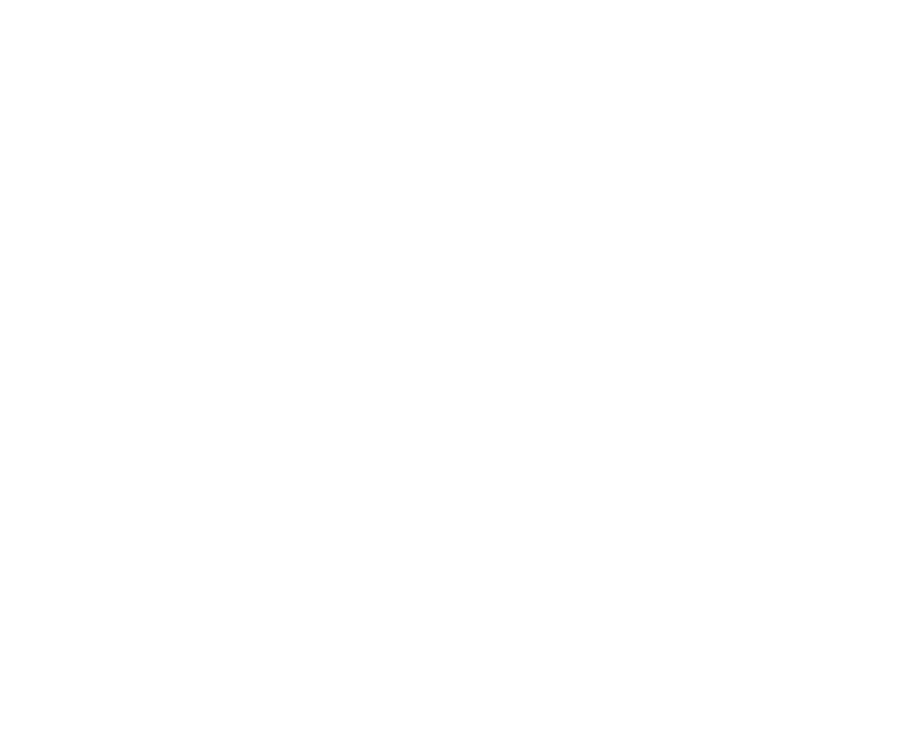
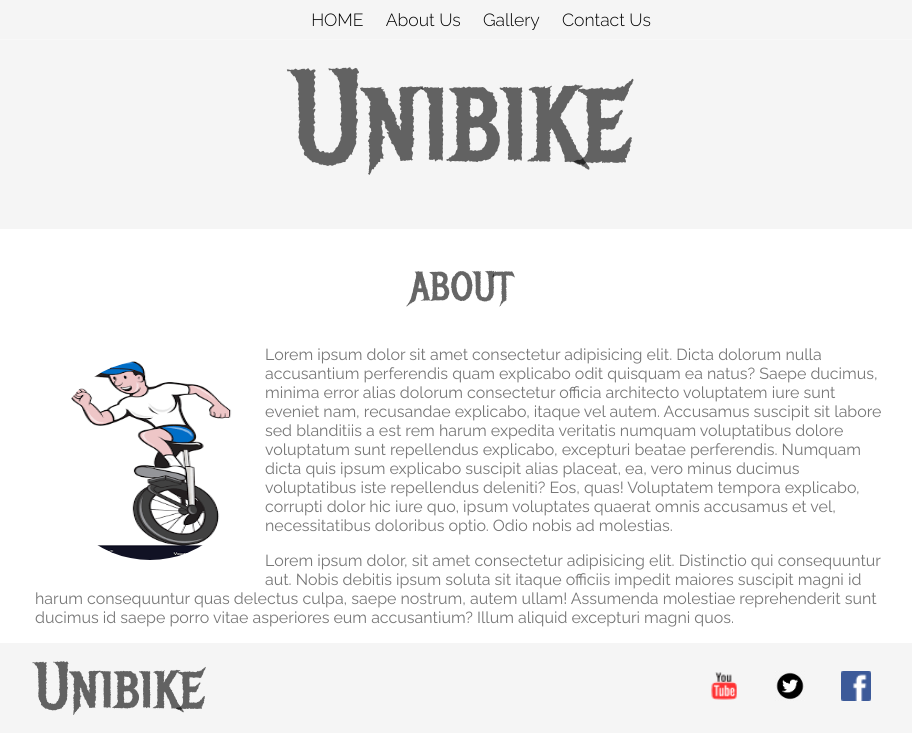
Before and after one commit to syed-yadish/project_unicycle, a plain HTML site: page pages/products.html in a window 1280 px wide. Shown: the whole page, without its empty margins (179-1091 px from the left). Drawn offline with Linux system fonts and the light colour scheme.

Commit message:
product.css page and images

```diff
--- a/pages/products.html
+++ b/pages/products.html
@@ -3,7 +3,84 @@
   <head>
     <meta charset="UTF-8" />
     <meta name="viewport" content="width=device-width, initial-scale=1.0" />
-    <title>Document</title>
+    <link rel="stylesheet" href="/styles/products.css" />
+    <title>Unicycle</title>
   </head>
-  <body></body>
+  <body>
+    <header class="main-header">
+      <!-- <nav class="nav">
+        <a href="index.html">
+          <img class="logo" src="/images-aboutPage/logo.jpeg" alt="logo"
+        /></a>
+        <h1 class="name">UniBikes</h1>
+        <ul class="navli">
+          <li class="home"><a href="index.html">Home</a></li>
+          <li class="about"><a href="pages/aboutus.html">About Us</a></li>
+          <li class="gallery"><a href="pages/gallery.html">Gallery</a></li>
+          <li class="contact"><a href="pages/contact.html">Contact Us</a></li>
+        </ul>
+      </nav> -->
+      <nav class="nav main-nav">
+        <ul>
+          <li><a href="index.html">HOME</a></li>
+          <li><a href="pages/aboutus.html">About Us</a></li>
+          <li><a href="pages/gallery.html">Gallery</a></li>
+          <li><a href="pages/contact.html">Contact Us</a></li>
+        </ul>
+      </nav>
+
+      <h1 class="unicycle-name unicycle-name-large">Unibike</h1>
+    </header>
+
+    <section class="content-section container">
+      <h2 class="section-header">ABOUT</h2>
+      <img class="about-unicycle-image" src="/images-aboutPage/about1.png" />
+      <p>
+        Lorem ipsum dolor sit amet consectetur adipisicing elit. Dicta dolorum
+        nulla accusantium perferendis quam explicabo odit quisquam ea natus?
+        Saepe ducimus, minima error alias dolorum consectetur officia architecto
+        voluptatem iure sunt eveniet nam, recusandae explicabo, itaque vel
+        autem. Accusamus suscipit sit labore sed blanditiis a est rem harum
+        expedita veritatis numquam voluptatibus dolore voluptatum sunt
+        repellendus explicabo, excepturi beatae perferendis. Numquam dicta quis
+        ipsum explicabo suscipit alias placeat, ea, vero minus ducimus
+        voluptatibus iste repellendus deleniti? Eos, quas! Voluptatem tempora
+        explicabo, corrupti dolor hic iure quo, ipsum voluptates quaerat omnis
+        accusamus et vel, necessitatibus doloribus optio. Odio nobis ad
+        molestias.
+      </p>
+
+      <p>
+        Lorem ipsum dolor, sit amet consectetur adipisicing elit. Distinctio qui
+        consequuntur aut. Nobis debitis ipsum soluta sit itaque officiis impedit
+        maiores suscipit magni id harum consequuntur quas delectus culpa, saepe
+        nostrum, autem ullam! Assumenda molestiae reprehenderit sunt ducimus id
+        saepe porro vitae asperiores eum accusantium? Illum aliquid excepturi
+        magni quos.
+      </p>
+    </section>
+
+    <footer class="main-footer">
+      <div class="container main-footer-container">
+        <h3 class="unicycle-name">Unibike</h3>
+        <ul class="nav footer-nav">
+          <li>
+            <a href="https://www.youtube.com" target="_blank">
+              <img src="/images-aboutPage/YouTube Logo.png" />
+            </a>
+          </li>
+          <li>
+            <a href="https://www.Twitter.com" target="_blank">
+              <img src="/images-aboutPage/Twitter-logo.png" />
+            </a>
+          </li>
+          <li>
+            <a href="https://www.facebook.com" target="_blank">
+              <img src="/images-aboutPage/Facebook Logo .png" />
+            </a>
+          </li>
+        </ul>
+      </div>
+    </footer>
+  </body>
 </html>
```
Also changed, not shown: images-aboutPage/Facebook Logo .png (added), images-aboutPage/Header Background.jpg (added), images-aboutPage/Twitter-logo.png (added), images-aboutPage/YouTube Logo.png (added), images-aboutPage/about1.png (added), images-aboutPage/logo.jpeg (added), images-aboutPage/unicycle(1).jpeg (added), images-aboutPage/unicycle(2).jpeg (added), images-aboutPage/unicycle(3).jpeg (added), images-aboutPage/unicycle(5).jpeg (added), images-aboutPage/unicycle(6).jpeg (added), images-aboutPage/unicycle(7).jpeg (added), 1 other file.
